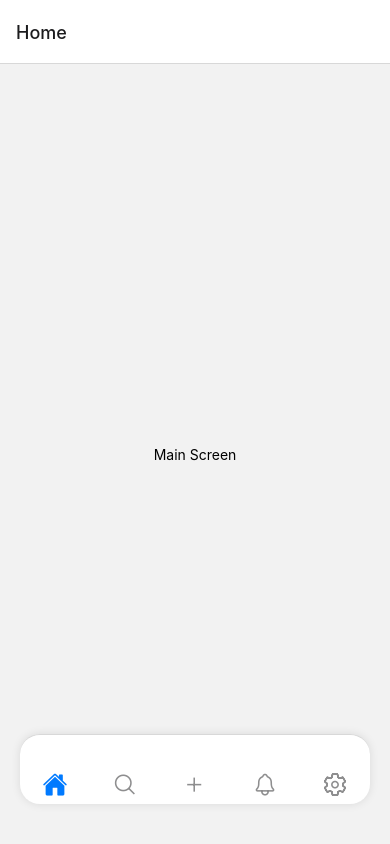
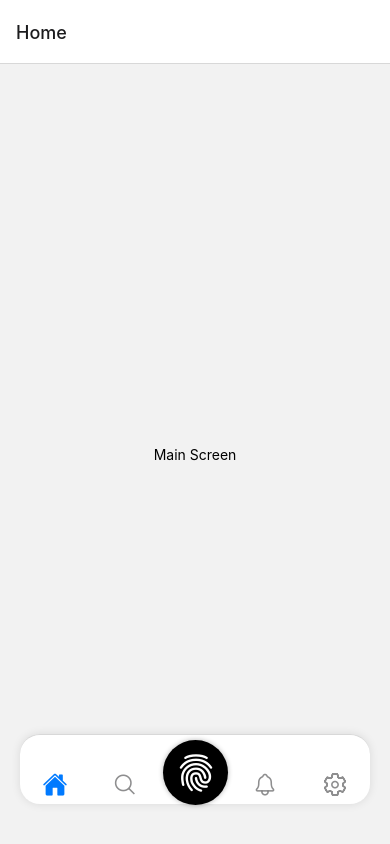
Before and after one commit to Suhadmendis/react-native-tab-navigation, a React Native app: screen / in a window 390 px wide. Built offline with nearby package versions, Linux system fonts and the light colour scheme.

Commit message:
added a custom button

```diff
--- a/App.js
+++ b/App.js
@@ -53,24 +53,61 @@ export default function App() {
         screenOptions={({ route }) => ({
           tabBarIcon: ({ focused, color, size }) => {
             let iconName;
+            let mainButtonColor = 'black';
 
             if (route.name === 'Home') {
               iconName = focused ? 'home' : 'home-outline';
             }else if (route.name === 'Settings') {
               iconName = focused ? 'settings' : 'settings-outline';
             }else if (route.name === 'Add') {
-              iconName = focused ? 'add' : 'add-outline';
+              color = 'white';
+              size = 40;
+
+              if (focused) mainButtonColor = 'rgb(0, 122, 255)';
+
+              iconName = focused ? 'finger-print' : 'finger-print';
+
             }else if (route.name === 'Notifications') {
               iconName = focused ? 'notifications' : 'notifications-outline';
             }else if (route.name === 'Search') {
               iconName = focused ? 'search' : 'search-outline';
             }
 
-            return (
-              <View style={{ flex: 1, justifyContent: 'center', alignItems: 'center', marginBottom: -30 }}>
-                <Ionicons name={iconName} size={size} color={color} />
-              </View>
-            );
+
+            if (route.name === 'Add') {
+              return (
+                <View style={{
+                  width: 65,
+                  height: 65,
+                  paddingLeft: 2,
+                  paddingTop: 1,
+                  justifyContent: 'center',
+                  alignItems: 'center',
+                  marginBottom: -5,
+                  backgroundColor:  mainButtonColor,
+                  borderRadius: 100,
+
+                  shadowColor: '#000',
+                  shadowOffset: {
+                    width: 0,
+                    height: 0,
+                  },
+                  shadowOpacity: 0.3,
+                  shadowRadius: 5,
+                  elevation: 5
+                 }}>
+                  <Ionicons name={iconName} size={size} color={color} />
+                </View>
+              );
+            }else{
+              return (
+                <View style={{ flex: 1, justifyContent: 'center', alignItems: 'center', marginBottom: -30 }}>
+                  <Ionicons name={iconName} size={size} color={color} />
+                </View>
+              );
+            }
+
+
           },
           tabBarShowLabel: false,
           tabBarStyle: {
```
